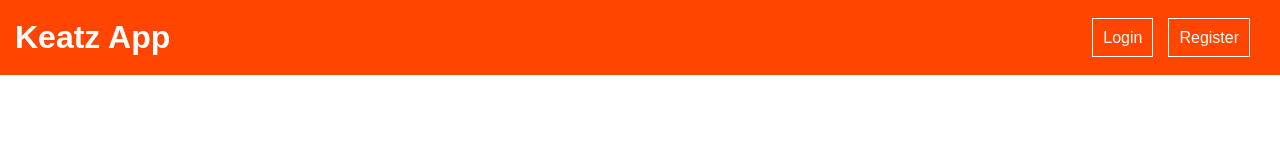
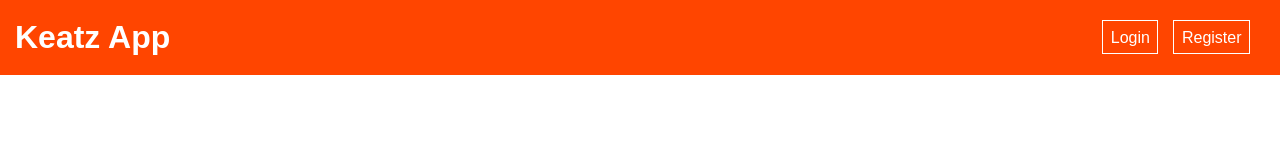
Before and after one commit to blackjf85/keatz-web-app, a React (Create React App) app: page / in a window 1280 px wide. Shown: the top 160 px of the page. Built offline with nearby package versions, Linux system fonts and the light colour scheme.

Commit message:
fixed styling issue in header component

```diff
--- a/src/components/Header.jsx
+++ b/src/components/Header.jsx
@@ -31,7 +31,7 @@ const NavLink = styled(Link)`
 
   border: 1px solid white;
   margin-left: 15px;
-  padding: 10px;
+  padding: 7.5px;
 
   :hover {
     border: 1px solid black;
```
